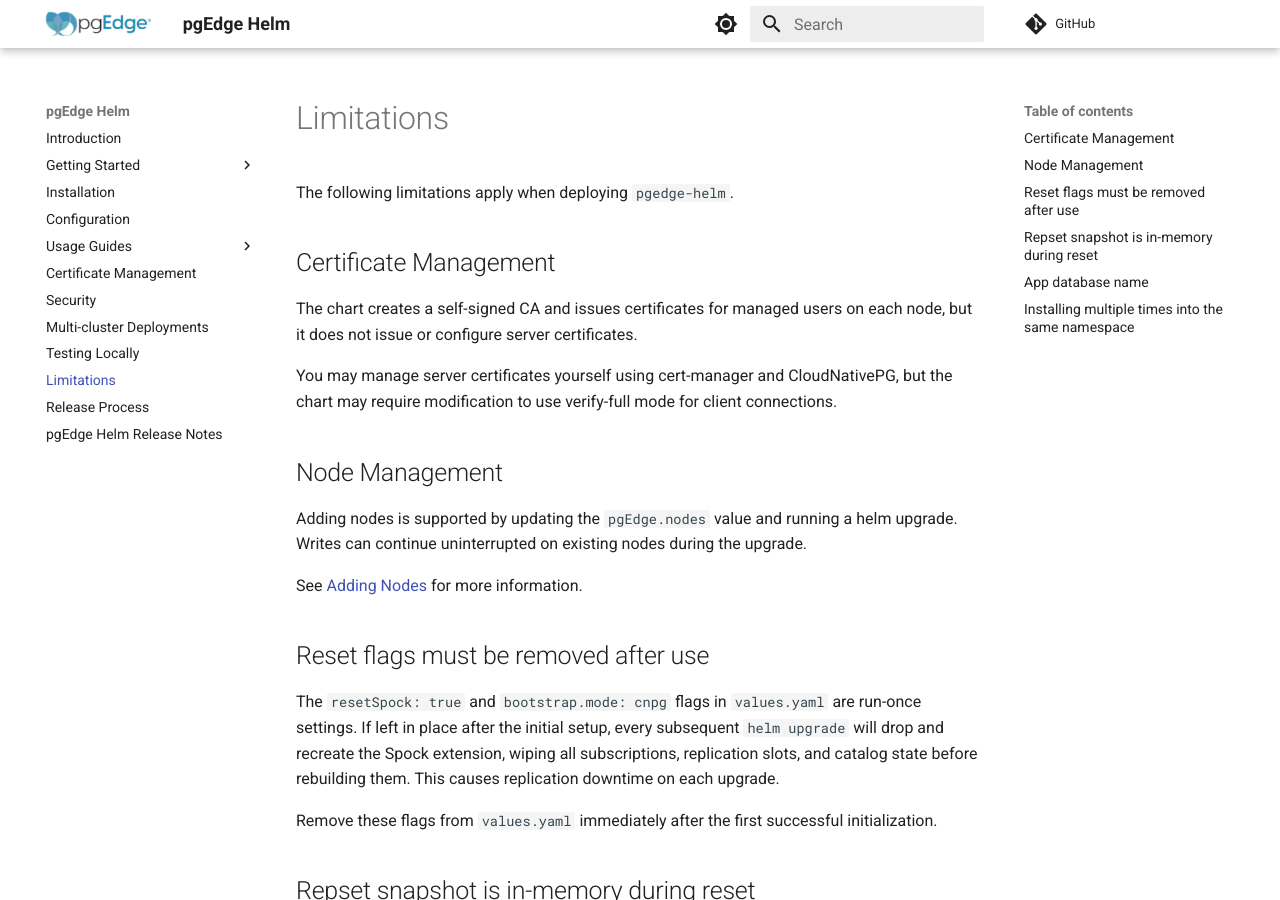
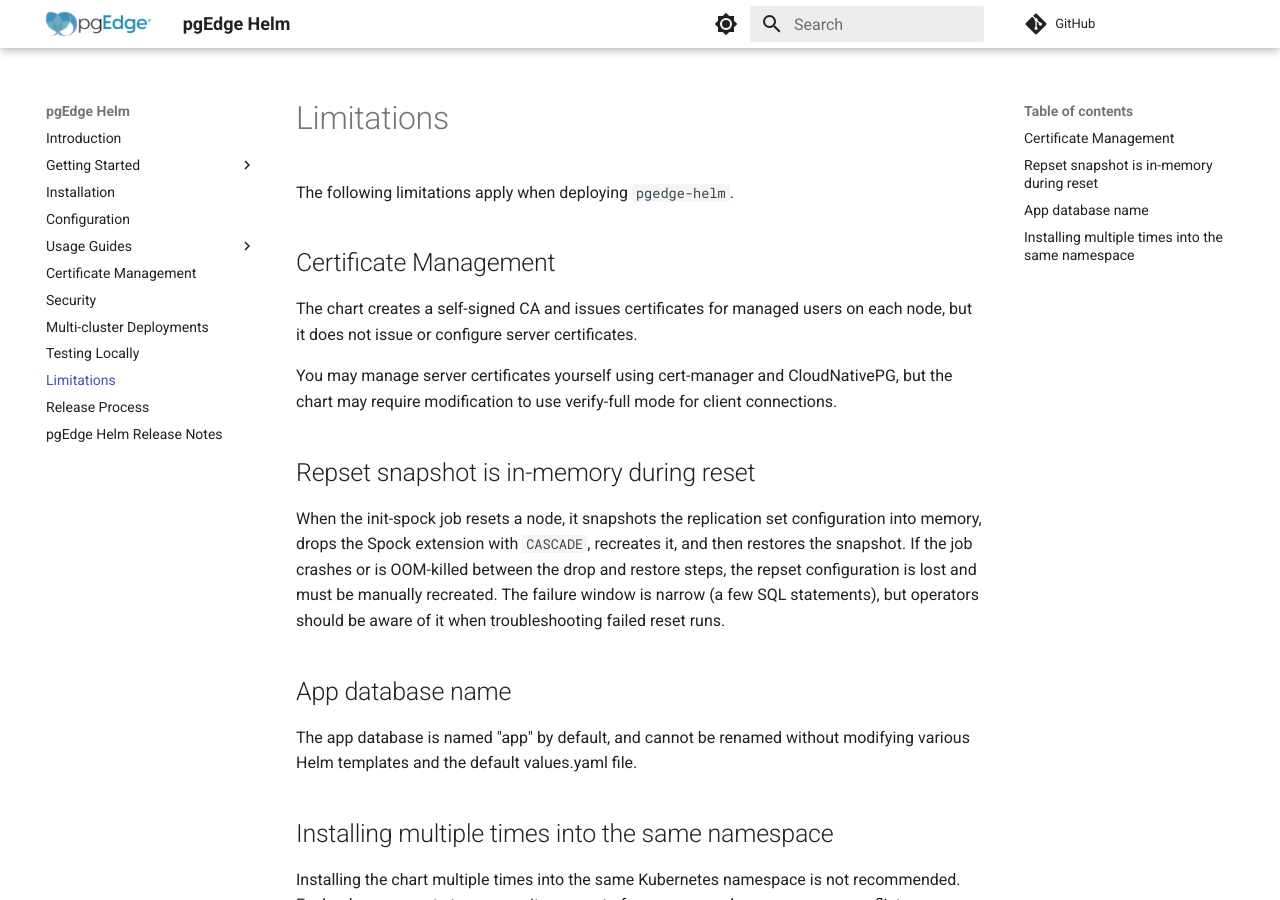
Before and after one commit to pgEdge/pgedge-helm, an MkDocs documentation site: the page built from docs/limitations.md, in a window 1280 px wide and 900 px high. Built offline with MkDocs 1.6.1 and Material for MkDocs 9.7.7, drawn with Linux system fonts in a browser that asks for light colours; comment, search, counter and statistics services are not loaded.

Commit message:
docs: move bootstrap cleanup warning to adding_nodes, remove redundant limitations

```diff
--- a/docs/limitations.md
+++ b/docs/limitations.md
@@ -7,18 +7,6 @@
 The chart creates a self-signed CA and issues certificates for managed users on each node, but it does not issue or configure server certificates.
 
 You may manage server certificates yourself using cert-manager and CloudNativePG, but the chart may require modification to use verify-full mode for client connections.
-
-## Node Management
-
-Adding nodes is supported by updating the `pgEdge.nodes` value and running a helm upgrade. Writes can continue uninterrupted on existing nodes during the upgrade.
-
-See [Adding Nodes](usage/adding_nodes.md) for more information.
-
-## Reset flags must be removed after use
-
-The `resetSpock: true` and `bootstrap.mode: cnpg` flags in `values.yaml` are run-once settings. If left in place after the initial setup, every subsequent `helm upgrade` will drop and recreate the Spock extension, wiping all subscriptions, replication slots, and catalog state before rebuilding them. This causes replication downtime on each upgrade.
-
-Remove these flags from `values.yaml` immediately after the first successful initialization.
 
 ## Repset snapshot is in-memory during reset
 
```
Also changed, not shown: docs/usage/adding_nodes.md (+4 -0 lines).
